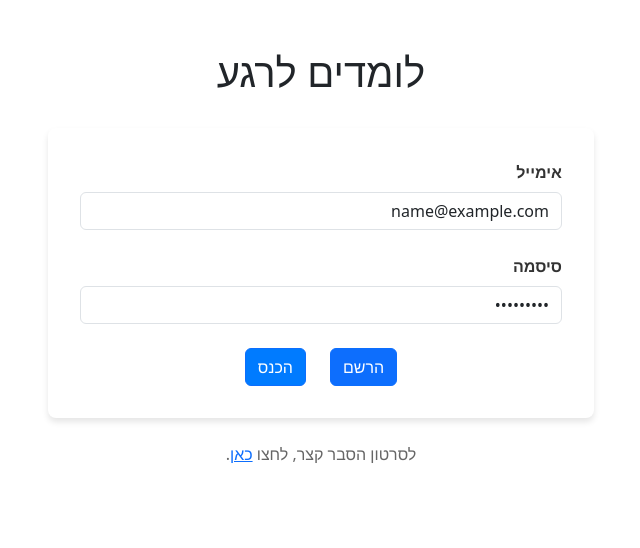
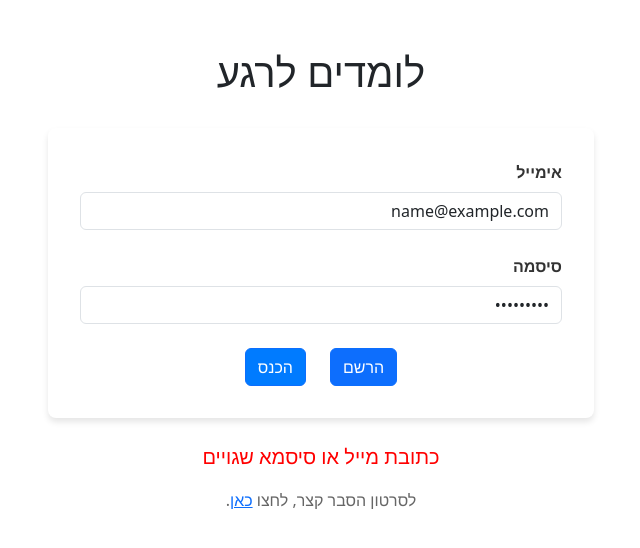
Before and after one commit to dstr951/lomdim-lerega, a React app in the folder webClient/: page / in a window 1280 px wide. Both pictures are taken after typing "name@example.com", "Sample123" into the empty fields and a click on the button "הכנס". Shown: the top 548 px of the page, without its empty margins (319-959 px from the left). Built offline with nearby package versions, Linux system fonts and the light colour scheme; no server answers.

Commit message:
error message displayed

```diff
--- a/webClient/src/App.js
+++ b/webClient/src/App.js
@@ -2,14 +2,14 @@ import React, { useState } from "react";
 import { Container, Row, Col, Form, Button } from "react-bootstrap";
 import { Link, useNavigate } from "react-router-dom";
 import axios from "axios";
-import './style/App.css';
-import 'bootstrap/dist/css/bootstrap.min.css';
-const SERVER_ADDRESS = process.env.SERVER_ADDRESS
-
+import "./style/App.css";
+import "bootstrap/dist/css/bootstrap.min.css";
+const SERVER_ADDRESS = process.env.SERVER_ADDRESS;
 
 const App = () => {
-    const [email, setEmail] = useState('');
-    const [password, setPassword] = useState('');
+  const [email, setEmail] = useState("");
+  const [password, setPassword] = useState("");
+  const [message, setMessage] = useState(false);
   const navigate = useNavigate();
 
   const handleLogin = async (event, navigate) => {
@@ -18,13 +18,16 @@ const App = () => {
     try {
       const response = await axios.post(`${SERVER_ADDRESS}/api/Users/login`, {
         email,
-                password
+        password,
       });
       if (response.data) {
-                navigate('/teacher-homepage', { state: { email: email, token: response.data} })
+        navigate("/teacher-homepage", {
+          state: { email: email, token: response.data },
+        });
       }
     } catch (error) {
-            console.error('Error logging in:', error);
+      console.error("Error logging in:", error);
+      setMessage(true);
     }
   };
 
@@ -38,22 +41,29 @@ const App = () => {
 
       {/* Header */}
       <Row className="mb-4">
-                <Col>
-                </Col>
+        <Col></Col>
       </Row>
 
       {/* Main Content */}
-            <Row className="mb-4" >
+      <Row className="mb-4">
         <Col md={{ span: 6, offset: 3 }}>
           <Form>
             <Form.Group className="mb-4" dir="rtl">
               <Form.Label>אימייל </Form.Label>
-                            <Form.Control type="email" placeholder="הכנס כתובת אימייל" onChange={e => setEmail(e.target.value)} />
+              <Form.Control
+                type="email"
+                placeholder="הכנס כתובת אימייל"
+                onChange={(e) => setEmail(e.target.value)}
+              />
             </Form.Group>
 
             <Form.Group className="mb-4" dir="rtl">
               <Form.Label>סיסמה</Form.Label>
-                            <Form.Control type="password" placeholder="הכנס סיסמה" onChange={e => setPassword(e.target.value)}/>
+              <Form.Control
+                type="password"
+                placeholder="הכנס סיסמה"
+                onChange={(e) => setPassword(e.target.value)}
+              />
             </Form.Group>
 
             {/* Buttons Container */}
@@ -75,14 +85,30 @@ const App = () => {
         </Col>
       </Row>
 
+      <Row className="d-flex justify-content-center mt-3">
+        <Col xs="auto">
+          <div>
+            {message ? (
+              <p style={{ color: "red", fontSize: "20px" }}>
+                כתובת מייל או סיסמא שגויים
+              </p>
+            ) : (
+              <></>
+            )}
+          </div>
+        </Col>
+      </Row>
+
       {/* Footer */}
       <Row className="mb-4" dir="rtl">
         <Col className="text-center">
-                    <p>לסרטון הסבר קצר, לחצו  <a href="#">כאן</a>.</p>
+          <p>
+            לסרטון הסבר קצר, לחצו <a href="#">כאן</a>.
+          </p>
         </Col>
       </Row>
     </Container>
   );
-}
+};
 
 export default App;
```
Lines whose indentation alone changed are shown as unchanged.
